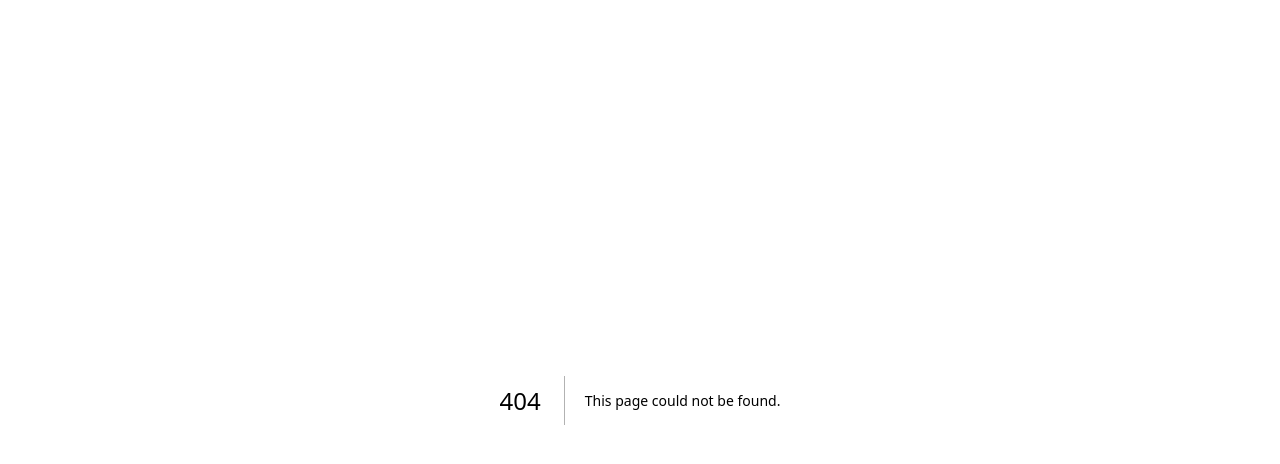
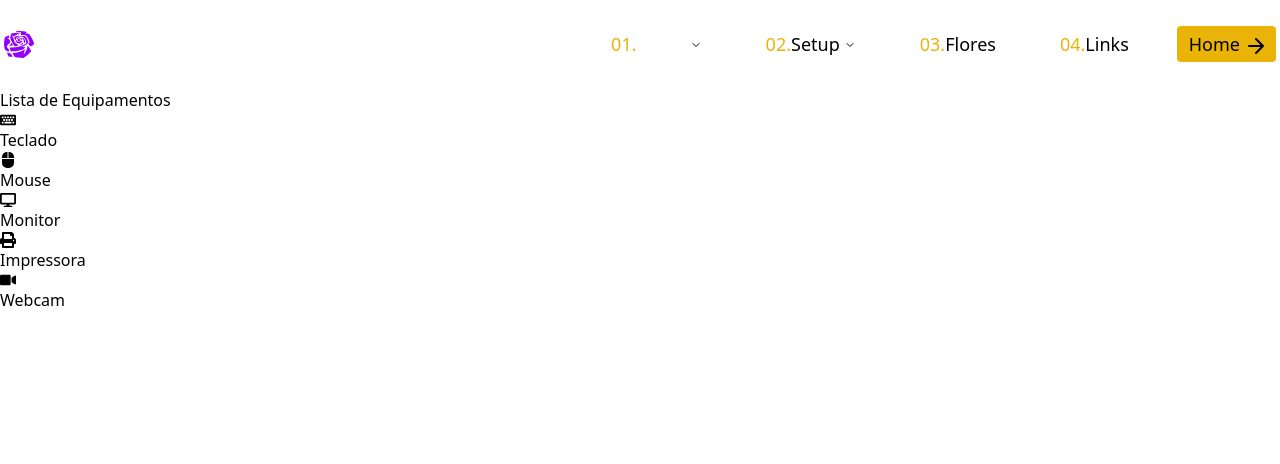
Before and after one commit to Tal0na/WebSite_Talona, a Next.js app: page /Equipamentos in a window 1280 px wide. Before the commit this address had no page. Shown: the top 464 px of the page. Built offline with nearby package versions, Linux system fonts and the light colour scheme.

Commit message:
Add files via upload

```diff
--- a/src/app/components/Footer/Footer.jsx
+++ b/src/app/components/Footer/Footer.jsx
@@ -22,22 +22,7 @@ const Footer = () => {
             </a>
           </p>
           <span class="inline-flex sm:ml-auto sm:mt-0 mt-4 justify-center sm:justify-start">
-            <a
-              href="mailto:talonacostaa@gmail.com"
-              target="_blank"
-              class="text-white"
-            >
-              <svg
-                xmlns="http://www.w3.org/2000/svg"
-                width="16"
-                height="16"
-                fill="currentColor"
-                class="bi bi-envelope-fill"
-                viewBox="0 0 16 16"
-              >
-                <path d="M.05 3.555A2 2 0 0 1 2 2h12a2 2 0 0 1 1.95 1.555L8 8.414.05 3.555ZM0 4.697v7.104l5.803-3.558L0 4.697ZM6.761 8.83l-6.57 4.027A2 2 0 0 0 2 14h12a2 2 0 0 0 1.808-1.144l-6.57-4.027L8 9.586l-1.239-.757Zm3.436-.586L16 11.801V4.697l-5.803 3.546Z" />
-              </svg>
-            </a>
+
             <a
               href="https://twitter.com/Talonaa_"
               target="_blank"
--- a/src/app/components/Navbar/NavbarComponent.jsx
+++ b/src/app/components/Navbar/NavbarComponent.jsx
@@ -126,16 +126,16 @@ const Navbar = () => {
         </Link>
 
         <nav className="flex flex-wrap items-center justify-center gap-x-8 text-lg md:ml-auto">
-          {/* Item de navegação com menu suspenso "Sobre Mim" */}
+
           <NavItemWithDropdown
-            label="01. Sobre Mim"
+            label="01. Sobre"
             items={dropdownItemsSobre}
           />
 
-          {/* Item de navegação com menu suspenso "Setup" */}
+
           <NavItemWithDropdown label="02. Setup" items={dropdownItemsSetup} />
 
-          {/* Botão "Flores" */}
+
           <Link
   href="/Flores"
   className="group inline-flex h-10 items-center justify-center rounded-md bg-white px-4 transition-colors hover:bg-zinc-100 hover:text-zinc-900
@@ -146,17 +146,17 @@ const Navbar = () => {
   <span className="text-yellow-500">03.</span> Flores
 </Link>
 
-          {/* Botão "Meus Links" */}
+
           <Link href="/Links"
              className="group inline-flex h-10 items-center justify-center rounded-md bg-white px-4 transition-colors hover:bg-zinc-100 hover:text-zinc-900
              focus:bg-zinc-100 focus:text-zinc-900 focus:outline-none disabled:pointer-events-none disabled:opacity-50 data-[active]:bg-zinc-100/50
              data-[state=open]:bg-zinc-100/50 dark:bg-zinc-950 dark:hover:bg-zinc-800 dark:hover:text-zinc-50 dark:focus:bg-zinc-800 dark:focus:text-zinc-50
              dark:data-[active]:bg-zinc-800/50 dark:data-[state=open]:bg-zinc-800/50">
-              <span className="text-yellow-500">04.</span> Meus Links
+              <span className="text-yellow-500">04.</span>Links
 
           </Link>
           <Link href="/" passHref>
-            <div className="mt-4 flex cursor-pointer items-center rounded bg-yellow-500 px-3 py-1 text-lg text-black hover:bg-purple-600 focus:outline-none md:mt-0">
+            <div className="mt-4 flex cursor-pointer items-center rounded bg-yellow-500 px-3 py-1 text-lg text-black transition duration-300 hover:bg-purple-600 focus:border-purple-300 focus:outline-none focus:ring active:bg-purple-700 md:mt-0">
               <span>Home</span>
               <svg
                 fill="none"
--- /dev/null
+++ b/src/pages/Equipamentos.jsx
@@ -0,0 +1,55 @@
+import React from 'react';
+import Navbar from "../app/components/Navbar/NavbarComponent";
+import { FaKeyboard, FaMouse, FaDesktop, FaPrint, FaVideo } from 'react-icons/fa';
+
+const EquipamentosItem = ({ nome, tipo }) => {
+
+  const mapearIcone = () => {
+    switch (tipo) {
+      case 'Teclado':
+        return <FaKeyboard />;
+      case 'Mouse':
+        return <FaMouse />;
+      case 'Monitor':
+        return <FaDesktop />;
+      case 'Impressora':
+        return <FaPrint />;
+      case 'Webcam':
+        return <FaVideo />;
+      default:
+        return null;
+    }
+  };
+
+  return (
+    <div className="Equipamentos-item">
+      {mapearIcone()}
+      <p>{nome}</p>
+    </div>
+  );
+};
+
+const EquipamentosList = () => {
+  const equipamentos = [
+    { nome: 'Teclado', tipo: 'Teclado' },
+    { nome: 'Mouse', tipo: 'Mouse' },
+    { nome: 'Monitor', tipo: 'Monitor' },
+    { nome: 'Impressora', tipo: 'Impressora' },
+    { nome: 'Webcam', tipo: 'Webcam' },
+    // Adicione outros periféricos conforme necessário
+  ];
+
+  return (
+    <div>
+        <Navbar />
+      <h2>Lista de Equipamentos</h2>
+      <div className="equipamentos-container">
+        {equipamentos.map((equipamento, index) => (
+          <EquipamentosItem key={index} {...equipamento} />
+        ))}
+      </div>
+    </div>
+  );
+};
+
+export default EquipamentosList;
--- a/src/pages/Flores.jsx
+++ b/src/pages/Flores.jsx
@@ -1,4 +1,6 @@
 import React from "react";
+import Link from "next/link";
+import Image from "next/image";
 import Slider from "react-slick";
 import "slick-carousel/slick/slick.css";
 import "slick-carousel/slick/slick-theme.css";
@@ -12,56 +14,45 @@ const Flores = () => {
     slidesToShow: 3,
     slidesToScroll: 3,
     autoplay: true,
-    autoplaySpeed: 3000
-  };
-
-
-
-  const svgStyles = {
-    flor1: {
-      width: "260px",
-      height: "260px",
-      fill: "red",
-    },
-    flor2: {
-      width: "260px",
-      height: "260px",
-      fill: "blue",
-    },
-    flor3: {
-      width: "260px",
-      height: "260px",
-      fill: "red",
-    },
-    flor4: {
-      width: "260px",
-      height: "260px",
-      fill: "red",
-    },
+    autoplaySpeed: 3000,
   };
 
   return (
     <>
       <Navbar />
-      <h1 className="mb-4 text-center text-2xl text-purple-500 md:mb-6 lg:text-3xl">
-        Flores
-      </h1>
-      <p className="mx-auto max-w-screen-md text-center text-white md:text-lg">
-        Explore a beleza das flores e descubra informações interessantes sobre
-        elas...
-      </p>
+
       <Slider {...settings} className="justfy-center m-8">
         <div>
-          <img src="/svgs/florborda.svg" alt="Flor 1" style={svgStyles.flor1} />
+          <Image
+            src="/svgs/florborda.svg"
+            alt="Flor 1"
+            width={260}
+            height={260}
+          />
         </div>
         <div>
-          <img src="/svgs/florborda.svg" alt="Flor 2" style={svgStyles.flor2} />
+          <Image
+            src="/svgs/florborda.svg"
+            alt="Flor 2"
+            width={260}
+            height={260}
+          />
         </div>
         <div>
-          <img src="/svgs/florborda.svg" alt="Flor 3" style={svgStyles.flor3} />
+          <Image
+            src="/svgs/florborda.svg"
+            alt="Flor 3"
+            width={260}
+            height={260}
+          />
         </div>
         <div>
-          <img src="/svgs/florborda.svg" alt="Flor 3" style={svgStyles.flor4} />
+          <Image
+            src="/svgs/florborda.svg"
+            alt="Flor 4"
+            width={260}
+            height={260}
+          />
         </div>
       </Slider>
     </>
--- /dev/null
+++ b/src/pages/Stack.jsx
@@ -0,0 +1,49 @@
+import React from "react";
+import Link from "next/link";
+import Image from "next/image";
+import Navbar from "../app/components/Navbar/NavbarComponent";
+import {
+  FaHtml5,
+  FaCss3,
+  FaJs,
+  FaReact,
+  FaNodeJs,
+  FaGit,
+  FaPaintBrush,
+  FaCode,
+} from "react-icons/fa";
+
+const Stack = () => {
+  const skillsData = [
+    { icon: FaHtml5, name: "HTML" },
+    { icon: FaCss3, name: "CSS" },
+    { icon: FaJs, name: "JavaScript" },
+    { icon: FaGit, name: "Git" },
+    { icon: FaReact, name: "React" },
+    { icon: FaCode, name: "tailwind" },
+    { icon: FaNodeJs, name: "Node.js" },
+    { icon: FaPaintBrush, name: "Figma" },
+  ];
+  return (
+   <>
+   <Navbar />
+   <div className="py-6 sm:py-8 lg:py-12">
+      <h2 className="mb-4 text-center text-2xl font-bold text-purple-500 md:mb-6 lg:text-3xl">
+        Minhas Skills
+      </h2>
+      <div className="mt-12 flex flex-wrap justify-center">
+        {skillsData.map(({ icon: Icon, name }, index) => (
+          <div key={index} className="mx-2 my-2 w-24 text-center">
+            <div className="flex h-24 w-24 items-center justify-center rounded-full border-2 border-black bg-white">
+              <Icon color="#9400FF" size={40} />
+            </div>
+            <div className="mt-2 font-poppis text-xl">{name}</div>
+          </div>
+        ))}
+      </div>
+    </div>
+   </>
+  );
+};
+
+export default Stack;
```
